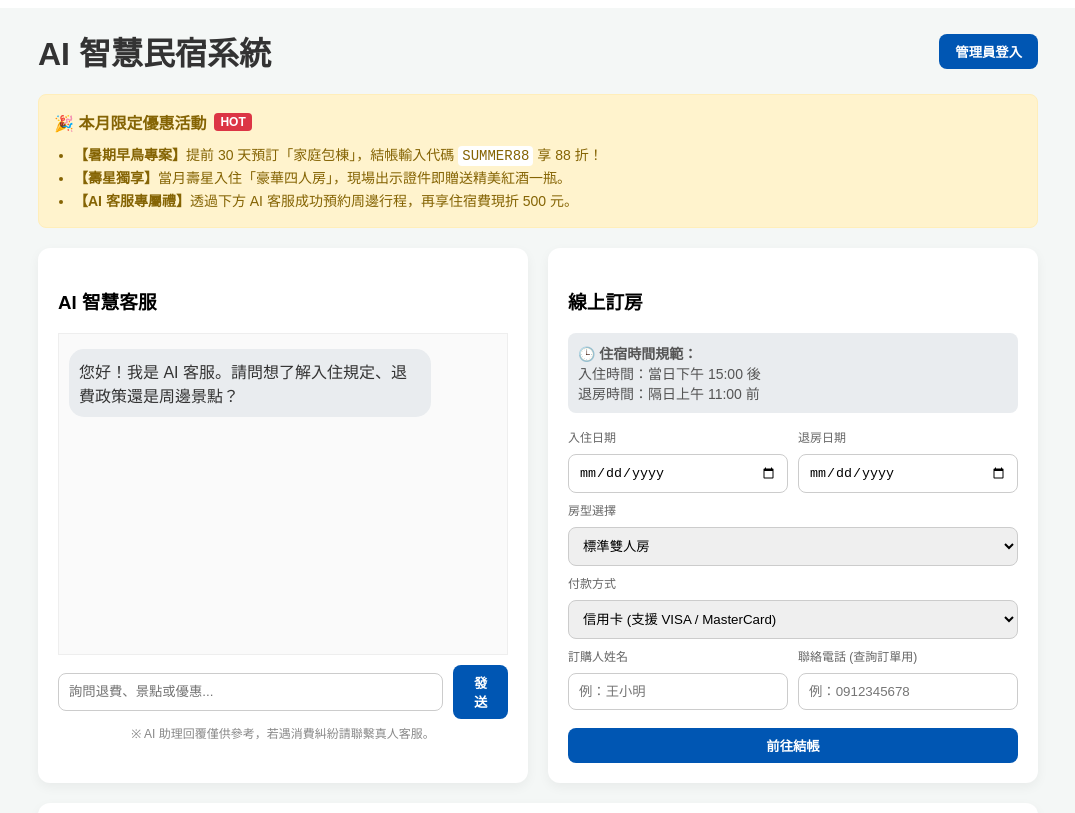
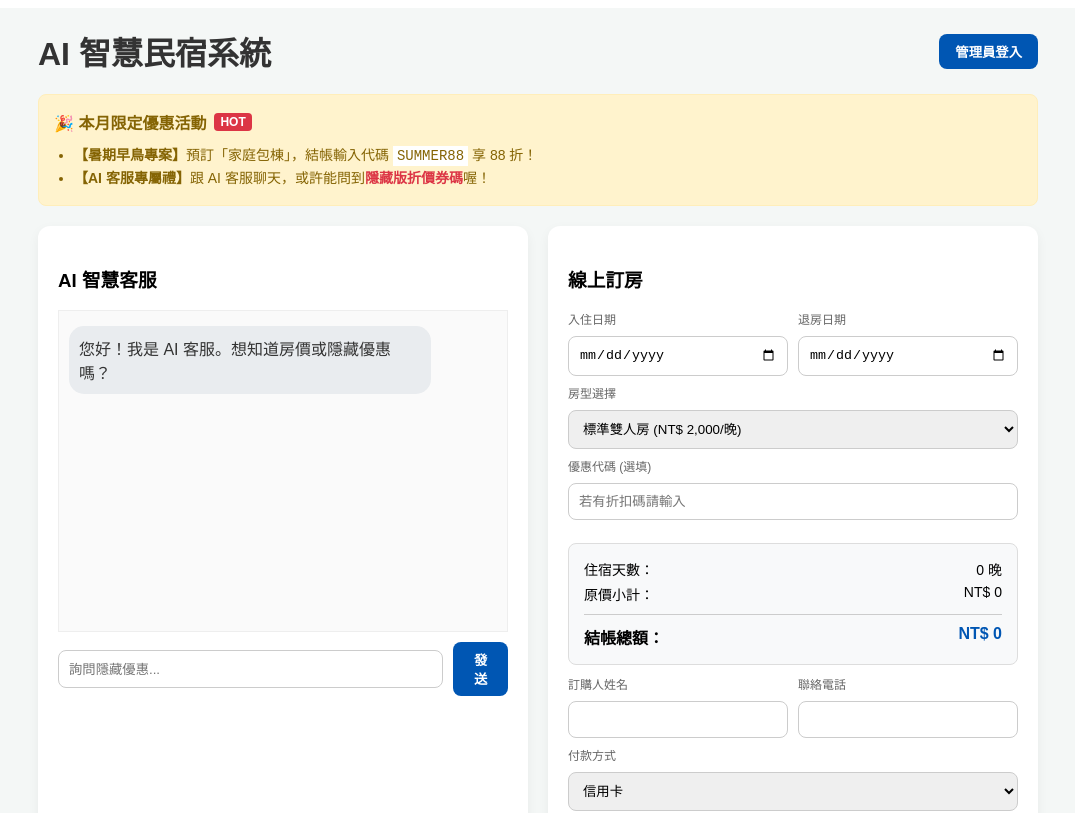
Before and after one commit to Weeknd-0101/AI-, a React (Vite) app: page / in a window 1280 px wide. Shown: the top 813 px of the page, without its empty margins (102-1177 px from the left). Built offline with nearby package versions, Linux system fonts and the light colour scheme.

Commit message:
Add room prices and promo code functionality
Added room pricing constants and integrated promo code functionality for discounts. Updated chat responses and improved form handling for booking and order queries.

```diff
--- a/src/App.jsx
+++ b/src/App.jsx
@@ -18,6 +18,13 @@ const firebaseConfig = {
 const app = initializeApp(firebaseConfig);
 const db = getFirestore(app);
 
+// 定義房型價格
+const ROOM_PRICES = {
+  '標準雙人房': 2000,
+  '豪華四人房': 3800,
+  '家庭包棟': 12000
+};
+
 // ==========================================
 // 2. 樣式定義
 // ==========================================
@@ -30,10 +37,10 @@ const styles = {
   card: { backgroundColor: '#fff', borderRadius: '12px', padding: '20px', boxShadow: '0 4px 12px rgba(0,0,0,0.05)', marginBottom: '20px' },
   input: { width: '100%', padding: '10px', margin: '8px 0', borderRadius: '8px', border: '1px solid #ccc', boxSizing: 'border-box' },
   infoBox: { backgroundColor: '#e9ecef', padding: '10px', borderRadius: '8px', fontSize: '14px', color: '#555', marginBottom: '15px' },
-  // 優惠區塊樣式
-  promoBox: { backgroundColor: '#fff3cd', color: '#856404', border: '1px solid #ffeeba', borderRadius: '8px', padding: '15px', marginBottom: '20px', position: 'relative', overflow: 'hidden' },
+  promoBox: { backgroundColor: '#fff3cd', color: '#856404', border: '1px solid #ffeeba', borderRadius: '8px', padding: '15px', marginBottom: '20px' },
   promoTitle: { margin: '0 0 10px 0', fontSize: '16px', fontWeight: 'bold', display: 'flex', alignItems: 'center', gap: '8px' },
   promoTag: { backgroundColor: '#dc3545', color: '#fff', padding: '2px 6px', borderRadius: '4px', fontSize: '12px', fontWeight: 'bold' },
+  priceBoard: { backgroundColor: '#f8f9fa', border: '1px solid #ddd', padding: '15px', borderRadius: '8px', marginTop: '15px', fontSize: '14px' },
   chatBox: { height: '300px', overflowY: 'auto', border: '1px solid #eee', padding: '10px', marginBottom: '10px', backgroundColor: '#fafafa' },
   bubbleUser: { backgroundColor: '#007bff', color: '#fff', padding: '10px', borderRadius: '15px', margin: '5px 0', alignSelf: 'flex-end', marginLeft: 'auto', width: 'fit-content', maxWidth: '80%' },
   bubbleAi: { backgroundColor: '#e9ecef', color: '#333', padding: '10px', borderRadius: '15px', margin: '5px 0', width: 'fit-content', maxWidth: '80%' },
@@ -54,12 +61,8 @@ export default function App() {
     } else {
       const acc = prompt("請輸入管理員帳號 (提示: 1234)：");
       const pwd = prompt("請輸入管理員密碼 (提示: 1234)：");
-
-      if (acc === "1234" && pwd === "1234") {
-        setIsAdmin(true);
-      } else {
-        alert("帳號或密碼錯誤，請輸入 1234。");
-      }
+      if (acc === "1234" && pwd === "1234") setIsAdmin(true);
+      else alert("帳號或密碼錯誤，請輸入 1234。");
     }
   };
 
@@ -83,8 +86,11 @@ export default function App() {
 // 3. 顧客端介面
 // ==========================================
 function CustomerView({ db, setLoading }) {
-  const [form, setForm] = useState({ dateIn: '', dateOut: '', roomType: '標準雙人房', name: '', phone: '', paymentMethod: '信用卡' });
-  const [chatHistory, setChatHistory] = useState([{ role: 'ai', text: '您好！我是 AI 客服。請問想了解入住規定、退費政策還是周邊景點？' }]);
+  const [form, setForm] = useState({
+    dateIn: '', dateOut: '', roomType: '標準雙人房',
+    name: '', phone: '', paymentMethod: '信用卡', promoCode: ''
+  });
+  const [chatHistory, setChatHistory] = useState([{ role: 'ai', text: '您好！我是 AI 客服。想知道房價或隱藏優惠嗎？' }]);
   const [chatInput, setChatInput] = useState('');
   const [paymentStep, setPaymentStep] = useState(false);
 
@@ -93,11 +99,40 @@ function CustomerView({ db, setLoading }) {
   const [queryResults, setQueryResults] = useState([]);
   const [hasQueried, setHasQueried] = useState(false);
 
+  // 計算價格邏輯
+  const calculatePrice = () => {
+    if (!form.dateIn || !form.dateOut) return { nights: 0, base: 0, discount: 0, total: 0 };
+
+    const d1 = new Date(form.dateIn);
+    const d2 = new Date(form.dateOut);
+    const timeDiff = d2.getTime() - d1.getTime();
+    const nights = Math.ceil(timeDiff / (1000 * 3600 * 24));
+
+    if (nights <= 0) return { nights: 0, base: 0, discount: 0, total: 0 };
+
+    const basePrice = ROOM_PRICES[form.roomType] * nights;
+    let discountAmt = 0;
+
+    // 優惠規則判斷
+    if (form.promoCode === 'SUMMER88' && form.roomType === '家庭包棟') {
+      discountAmt = basePrice * 0.12; // 打 88 折 (折扣 12%)
+    } else if (form.promoCode === 'AI500') {
+      discountAmt = 500;
+    }
+
+    let total = basePrice - discountAmt;
+    if (total < 0) total = 0;
+
+    return { nights, base: basePrice, discount: discountAmt, total };
+  };
+
+  const priceData = calculatePrice();
+
   // 處理訂房
   const handleBookingInit = async (e) => {
     e.preventDefault();
     if (!form.dateIn || !form.dateOut || !form.name) return alert('資料不完整');
-    if (form.dateIn >= form.dateOut) return alert('退房日期必須晚於入住日期');
+    if (priceData.nights <= 0) return alert('退房日期必須晚於入住日期');
 
     setLoading(true);
     try {
@@ -105,13 +140,13 @@ function CustomerView({ db, setLoading }) {
       const snapshot = await getDocs(q);
 
       if (!snapshot.empty) {
-        alert('該房型已被預訂');
+        alert('該房型在所選日期已被預訂');
         setLoading(false);
         return;
       }
       setPaymentStep(true);
     } catch(err) {
-      alert("資料庫連線失敗，請檢查 Firestore 規則是否設定為開放讀寫。");
+      alert("資料庫連線失敗，請檢查 Firestore 規則。");
     }
     setLoading(false);
   };
@@ -125,16 +160,18 @@ function CustomerView({ db, setLoading }) {
     try {
       await addDoc(collection(db, "bookings"), {
         ...form,
+        nights: priceData.nights,
+        totalPrice: priceData.total,
         status: '已付款',
         timestamp: new Date().toISOString()
       });
       alert('付款成功！訂單已成立。');
-      setForm({ dateIn: '', dateOut: '', roomType: '標準雙人房', name: '', phone: '', paymentMethod: '信用卡' });
+      setForm({ dateIn: '', dateOut: '', roomType: '標準雙人房', name: '', phone: '', paymentMethod: '信用卡', promoCode: '' });
       setPaymentStep(false);
       setQueryResults([]);
       setHasQueried(false);
     } catch (error) {
-      alert('系統寫入錯誤，請確認 Firestore 規則。');
+      alert('系統寫入錯誤。');
     }
     setLoading(false);
   };
@@ -149,17 +186,17 @@ function CustomerView({ db, setLoading }) {
 
     setTimeout(() => {
       let aiText = "這部分的問題我還在學習中，如果是急事，請直接聯繫民宿老闆喔！";
-      if (currentInput.includes("退費") || currentInput.includes("取消") || currentInput.includes("退款")) {
-        aiText = "我們的退費政策是：入住前 7 天取消可全額退費，3 天前取消退還 50%，當天取消則不予退費。";
+      if (currentInput.includes("退費") || currentInput.includes("取消")) {
+        aiText = "我們的退費政策是：入住前 7 天取消可全額退費，3 天前取消退還 50%。";
       }
-      else if (currentInput.includes("景點") || currentInput.includes("附近") || currentInput.includes("玩")) {
-        aiText = "民宿附近有著名的老街跟生態農場，騎車大約 10 分鐘就可以抵達，晚上還推薦去後山看夜景喔！";
+      else if (currentInput.includes("景點") || currentInput.includes("附近")) {
+        aiText = "民宿附近有著名的老街跟生態農場，騎車大約 10 分鐘就可以抵達喔！";
       }
-      else if (currentInput.includes("規定") || currentInput.includes("入住") || currentInput.includes("時間")) {
-        aiText = "入住時間為下午 15:00 後，退房為隔日上午 11:00 前。室內全面禁菸，且晚上 10 點後請降低音量避免打擾其他房客。";
+      else if (currentInput.includes("規定") || currentInput.includes("時間")) {
+        aiText = "入住時間為下午 15:00 後，退房為隔日上午 11:00 前。";
       }
-      else if (currentInput.includes("真人") || currentInput.includes("客訴") || currentInput.includes("老闆") || currentInput.includes("優惠")) {
-        aiText = "目前最新的優惠是「暑期早鳥專案」，現在訂房結帳輸入代碼『SUMMER88』享 88 折！或點擊此連結加入官方 Line 領取更多優惠：https://line.me/ti/p/...";
+      else if (currentInput.includes("優惠") || currentInput.includes("折扣") || currentInput.includes("便宜")) {
+        aiText = "偷偷告訴你，現在結帳時輸入隱藏代碼『AI500』，住宿費可以直接折抵 500 元喔！家庭包棟的話可以輸入『SUMMER88』享 88 折！";
       }
       setChatHistory(prev => [...prev, { role: 'ai', text: aiText }]);
     }, 1000);
@@ -167,7 +204,7 @@ function CustomerView({ db, setLoading }) {
 
   const handleQueryOrder = async (e) => {
     e.preventDefault();
-    if (!queryPhone.trim()) return alert('請輸入訂房時留下的聯絡電話');
+    if (!queryPhone.trim()) return alert('請輸入聯絡電話');
     setLoading(true);
     setHasQueried(true);
     try {
@@ -175,23 +212,20 @@ function CustomerView({ db, setLoading }) {
       const snapshot = await getDocs(q);
       setQueryResults(snapshot.docs.map(doc => ({ id: doc.id, ...doc.data() })));
     } catch (err) {
-      alert("查詢失敗，請稍後再試。");
+      alert("查詢失敗。");
     }
     setLoading(false);
   };
 
   return (
     <div>
-      {/* 新增：靜態優惠活動橫幅 */}
       <div style={styles.promoBox}>
         <h3 style={styles.promoTitle}>
-          🎉 本月限定優惠活動
-          <span style={styles.promoTag}>HOT</span>
+          🎉 本月限定優惠活動 <span style={styles.promoTag}>HOT</span>
         </h3>
         <ul style={{ margin: 0, paddingLeft: '20px', fontSize: '14px', lineHeight: '1.6' }}>
-          <li><strong>【暑期早鳥專案】</strong>提前 30 天預訂「家庭包棟」，結帳輸入代碼 <code style={{backgroundColor: '#fff', padding: '2px 4px', borderRadius: '4px'}}>SUMMER88</code> 享 88 折！</li>
-          <li><strong>【壽星獨享】</strong>當月壽星入住「豪華四人房」，現場出示證件即贈送精美紅酒一瓶。</li>
-          <li><strong>【AI 客服專屬禮】</strong>透過下方 AI 客服成功預約周邊行程，再享住宿費現折 500 元。</li>
+          <li><strong>【暑期早鳥專案】</strong>預訂「家庭包棟」，結帳輸入代碼 <code style={{backgroundColor: '#fff', padding: '2px 4px'}}>SUMMER88</code> 享 88 折！</li>
+          <li><strong>【AI 客服專屬禮】</strong>跟 AI 客服聊天，或許能問到<strong style={{color: '#dc3545'}}>隱藏版折價券碼</strong>喔！</li>
         </ul>
       </div>
 
@@ -204,22 +238,15 @@ function CustomerView({ db, setLoading }) {
             ))}
           </div>
           <div style={{ display: 'flex', gap: '10px' }}>
-            <input style={styles.input} value={chatInput} onChange={e => setChatInput(e.target.value)} placeholder="詢問退費、景點或優惠..." onKeyPress={e => e.key === 'Enter' && sendChatMessage()} />
+            <input style={styles.input} value={chatInput} onChange={e => setChatInput(e.target.value)} placeholder="詢問隱藏優惠..." onKeyPress={e => e.key === 'Enter' && sendChatMessage()} />
             <button style={styles.button} onClick={sendChatMessage}>發送</button>
           </div>
-          <div style={styles.disclaimer}>※ AI 助理回覆僅供參考，若遇消費糾紛請聯繫真人客服。</div>
         </div>
 
         <div style={{ ...styles.card, flex: 1, minWidth: '300px', marginBottom: 0 }}>
           <h3>線上訂房</h3>
           {!paymentStep ? (
             <form onSubmit={handleBookingInit}>
-               <div style={styles.infoBox}>
-                 <strong>🕒 住宿時間規範：</strong><br/>
-                 入住時間：當日下午 15:00 後<br/>
-                 退房時間：隔日上午 11:00 前
-               </div>
-
                <div style={{ display: 'flex', gap: '10px' }}>
                  <div style={{ flex: 1 }}>
                    <label style={{ fontSize: '12px', color: '#666' }}>入住日期</label>
@@ -233,76 +260,84 @@ function CustomerView({ db, setLoading }) {
 
                <label style={{ fontSize: '12px', color: '#666' }}>房型選擇</label>
                <select style={styles.input} value={form.roomType} onChange={e => setForm({...form, roomType: e.target.value})}>
-                  <option value="標準雙人房">標準雙人房</option>
-                  <option value="豪華四人房">豪華四人房</option>
-                  <option value="家庭包棟">家庭包棟</option>
+                  <option value="標準雙人房">標準雙人房 (NT$ 2,000/晚)</option>
+                  <option value="豪華四人房">豪華四人房 (NT$ 3,800/晚)</option>
+                  <option value="家庭包棟">家庭包棟 (NT$ 12,000/晚)</option>
                </select>
+
+               <label style={{ fontSize: '12px', color: '#666' }}>優惠代碼 (選填)</label>
+               <input type="text" placeholder="若有折扣碼請輸入" style={styles.input} value={form.promoCode} onChange={e => setForm({...form, promoCode: e.target.value.toUpperCase()})} />
+
+               {/* 即時金額試算看板 */}
+               <div style={styles.priceBoard}>
+                 <div style={{ display: 'flex', justifyContent: 'space-between', marginBottom: '5px' }}>
+                   <span>住宿天數：</span><span>{priceData.nights} 晚</span>
+                 </div>
+                 <div style={{ display: 'flex', justifyContent: 'space-between', marginBottom: '5px' }}>
+                   <span>原價小計：</span><span>NT$ {priceData.base.toLocaleString()}</span>
+                 </div>
+                 {priceData.discount > 0 && (
+                   <div style={{ display: 'flex', justifyContent: 'space-between', color: '#dc3545', marginBottom: '5px' }}>
+                     <span>優惠折抵 ({form.promoCode})：</span><span>- NT$ {priceData.discount.toLocaleString()}</span>
+                   </div>
+                 )}
+                 <hr style={{ border: '0', borderTop: '1px solid #ccc', margin: '10px 0' }} />
+                 <div style={{ display: 'flex', justifyContent: 'space-between', fontWeight: 'bold', fontSize: '16px' }}>
+                   <span>結帳總額：</span><span style={{ color: '#0056b3' }}>NT$ {priceData.total.toLocaleString()}</span>
+                 </div>
+               </div>
+
+               <div style={{ display: 'flex', gap: '10px', marginTop: '10px' }}>
+                 <div style={{ flex: 1 }}>
+                   <label style={{ fontSize: '12px', color: '#666' }}>訂購人姓名</label>
+                   <input type="text" style={styles.input} value={form.name} onChange={e => setForm({...form, name: e.target.value})} required />
+                 </div>
+                 <div style={{ flex: 1 }}>
+                   <label style={{ fontSize: '12px', color: '#666' }}>聯絡電話</label>
+                   <input type="text" style={styles.input} value={form.phone} onChange={e => setForm({...form, phone: e.target.value})} required />
+                 </div>
+               </div>
 
                <label style={{ fontSize: '12px', color: '#666' }}>付款方式</label>
                <select style={styles.input} value={form.paymentMethod} onChange={e => setForm({...form, paymentMethod: e.target.value})}>
-                  <option value="信用卡">信用卡 (支援 VISA / MasterCard)</option>
+                  <option value="信用卡">信用卡</option>
                   <option value="LINE Pay">LINE Pay</option>
-                  <option value="ATM 轉帳">虛擬帳號 ATM 轉帳</option>
+                  <option value="ATM 轉帳">ATM 轉帳</option>
                </select>
-
-               <div style={{ display: 'flex', gap: '10px' }}>
-                 <div style={{ flex: 1 }}>
-                   <label style={{ fontSize: '12px', color: '#666' }}>訂購人姓名</label>
-                   <input type="text" placeholder="例：王小明" style={styles.input} value={form.name} onChange={e => setForm({...form, name: e.target.value})} required />
-                 </div>
-                 <div style={{ flex: 1 }}>
-                   <label style={{ fontSize: '12px', color: '#666' }}>聯絡電話 (查詢訂單用)</label>
-                   <input type="text" placeholder="例：0912345678" style={styles.input} value={form.phone} onChange={e => setForm({...form, phone: e.target.value})} required />
-                 </div>
-               </div>
 
                <button type="submit" style={{...styles.button, width: '100%', marginTop: '10px'}}>前往結帳</button>
             </form>
           ) : (
             <div style={{ textAlign: 'center', padding: '20px' }}>
-              <h4>即將跳轉 {form.paymentMethod} 金流閘道 (模擬)</h4>
+              <h4>即將跳轉 {form.paymentMethod} 金流閘道</h4>
               <div style={{ backgroundColor: '#f8f9fa', padding: '15px', borderRadius: '8px', margin: '15px 0', textAlign: 'left' }}>
-                <p><strong>訂單明細：</strong></p>
-                <p>房型：{form.roomType}</p>
-                <p>日期：{form.dateIn} 至 {form.dateOut}</p>
-                <p>聯絡電話：{form.phone}</p>
-                <p>付款方式：{form.paymentMethod}</p>
+                <p>房型：{form.roomType} ({priceData.nights} 晚)</p>
+                <p>應付總額：<strong style={{color: '#dc3545', fontSize: '18px'}}>NT$ {priceData.total.toLocaleString()}</strong></p>
               </div>
               <div style={{ display: 'flex', gap: '10px', justifyContent: 'center' }}>
                 <button style={{...styles.button, backgroundColor: '#28a745'}} onClick={() => handleMockPayment(true)}>模擬付款成功</button>
-                <button style={{...styles.button, ...styles.buttonDanger}} onClick={() => handleMockPayment(false)}>取消返回</button>
+                <button style={{...styles.button, ...styles.buttonDanger}} onClick={() => handleMockPayment(false)}>取消</button>
               </div>
             </div>
           )}
         </div>
       </div>
 
-      {/* 訂單查詢區塊 */}
+      {/* 訂單查詢 */}
       <div style={styles.card}>
         <h3>訂單查詢系統</h3>
         <form onSubmit={handleQueryOrder} style={{ display: 'flex', gap: '10px', marginBottom: '15px' }}>
-          <input
-            type="text"
-            placeholder="請輸入訂房時留下的聯絡電話"
-            style={{ ...styles.input, margin: 0, flex: 1 }}
-            value={queryPhone}
-            onChange={e => setQueryPhone(e.target.value)}
-          />
+          <input type="text" placeholder="請輸入聯絡電話" style={{ ...styles.input, margin: 0, flex: 1 }} value={queryPhone} onChange={e => setQueryPhone(e.target.value)} />
           <button type="submit" style={styles.button}>查詢我的訂單</button>
         </form>
-
-        {hasQueried && queryResults.length === 0 && (
-          <div style={{ textAlign: 'center', color: '#888', padding: '20px' }}>查無此電話的訂房紀錄。</div>
-        )}
-
+        {hasQueried && queryResults.length === 0 && <div style={{ textAlign: 'center', color: '#888' }}>查無訂房紀錄。</div>}
         {queryResults.length > 0 && (
-          <div style={{ overflowX: 'auto' }}>
           <table style={styles.table}>
             <thead>
               <tr>
-                  <th style={styles.th}>入住 / 退房日期</th>
-                  <th style={styles.th}>預訂房型</th>
-                  <th style={styles.th}>訂購人</th>
+                <th style={styles.th}>入住 / 退房</th>
+                <th style={styles.th}>房型 (天數)</th>
+                <th style={styles.th}>總金額</th>
                 <th style={styles.th}>狀態</th>
               </tr>
             </thead>
@@ -310,14 +345,13 @@ function CustomerView({ db, setLoading }) {
               {queryResults.map(o => (
                 <tr key={o.id}>
                   <td style={styles.td}>{o.dateIn} ~ {o.dateOut}</td>
-                    <td style={styles.td}>{o.roomType}</td>
-                    <td style={styles.td}>{o.name}</td>
+                  <td style={styles.td}>{o.roomType} ({o.nights}晚)</td>
+                  <td style={styles.td}>NT$ {o.totalPrice?.toLocaleString() || '---'}</td>
                   <td style={styles.td}><strong style={{ color: o.status === '已付款' ? 'green' : 'orange' }}>{o.status}</strong></td>
                 </tr>
               ))}
             </tbody>
           </table>
-          </div>
         )}
       </div>
     </div>
@@ -337,7 +371,7 @@ function AdminDashboard({ db, setLoading }) {
       const snapshot = await getDocs(q);
       setOrders(snapshot.docs.map(doc => ({ id: doc.id, ...doc.data() })));
     } catch (error) {
-      alert("讀取失敗。若您變更了 Firestore 規則，請確認目前為開發模式。");
+      alert("讀取失敗。");
     }
     setLoading(false);
   };
@@ -358,11 +392,10 @@ function AdminDashboard({ db, setLoading }) {
         <table style={styles.table}>
           <thead>
             <tr>
-              <th style={styles.th}>日期區間</th>
+              <th style={styles.th}>日期</th>
               <th style={styles.th}>房型</th>
               <th style={styles.th}>客戶資訊</th>
-              <th style={styles.th}>付款方式</th>
-              <th style={styles.th}>狀態</th>
+              <th style={styles.th}>總金額</th>
               <th style={styles.th}>操作</th>
             </tr>
           </thead>
@@ -371,9 +404,11 @@ function AdminDashboard({ db, setLoading }) {
               <tr key={o.id}>
                 <td style={styles.td}>{o.dateIn} ~ {o.dateOut}</td>
                 <td style={styles.td}>{o.roomType}</td>
-                <td style={styles.td}>{o.name}<br/><span style={{fontSize: '12px', color: '#666'}}>{o.phone}</span></td>
-                <td style={styles.td}>{o.paymentMethod || '未紀錄'}</td>
-                <td style={styles.td}><strong style={{ color: o.status === '已付款' ? 'green' : 'orange' }}>{o.status}</strong></td>
+                <td style={styles.td}>{o.name}<br/><span style={{fontSize: '12px'}}>{o.phone}</span></td>
+                <td style={styles.td}>
+                  NT$ {o.totalPrice?.toLocaleString() || '---'}
+                  {o.promoCode && <><br/><span style={{fontSize: '11px', color: '#dc3545'}}>用券: {o.promoCode}</span></>}
+                </td>
                 <td style={styles.td}>
                   <button style={{...styles.button, ...styles.buttonDanger, padding: '4px 8px'}} onClick={() => deleteOrder(o.id)}>刪除</button>
                 </td>
```
Lines whose indentation alone changed are shown as unchanged.
